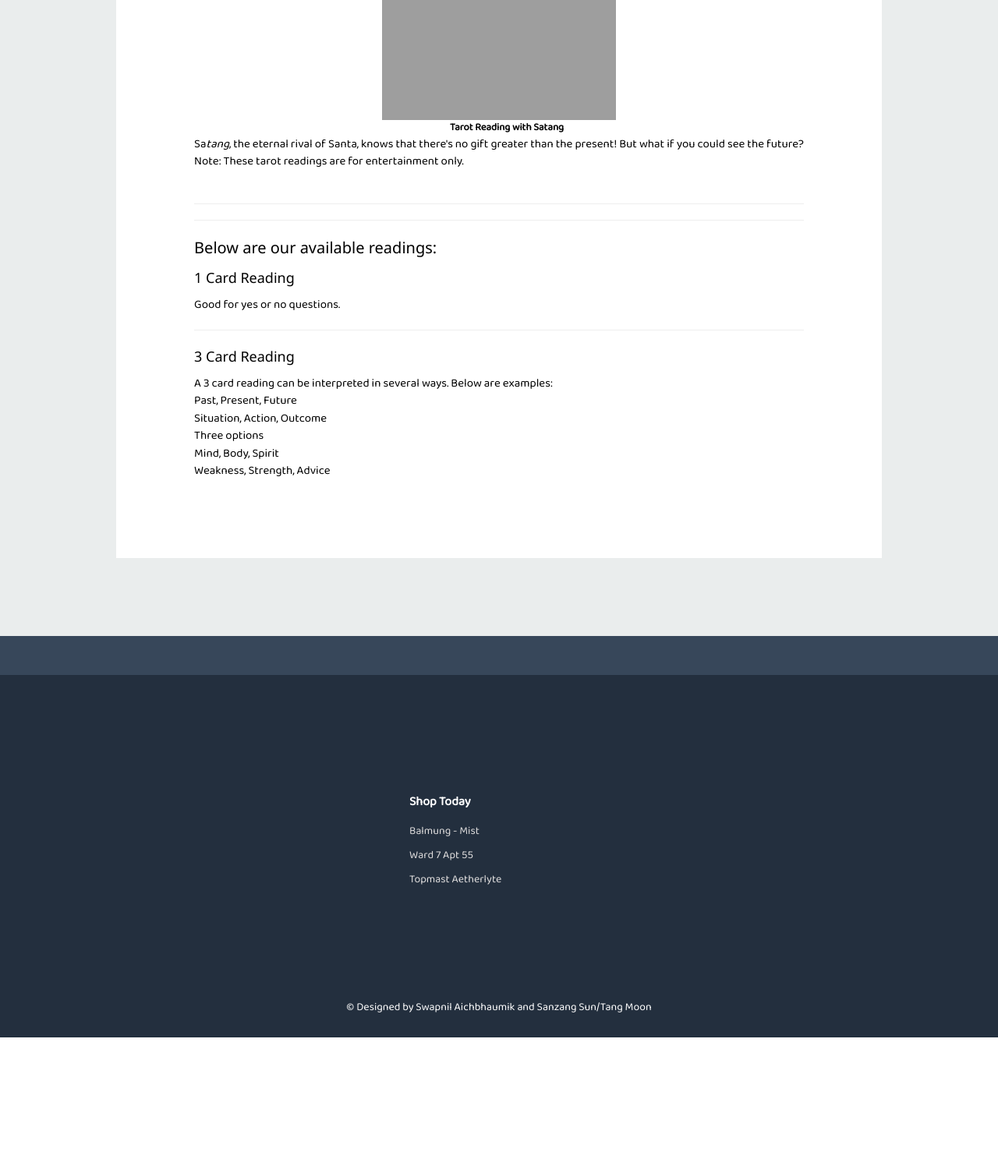
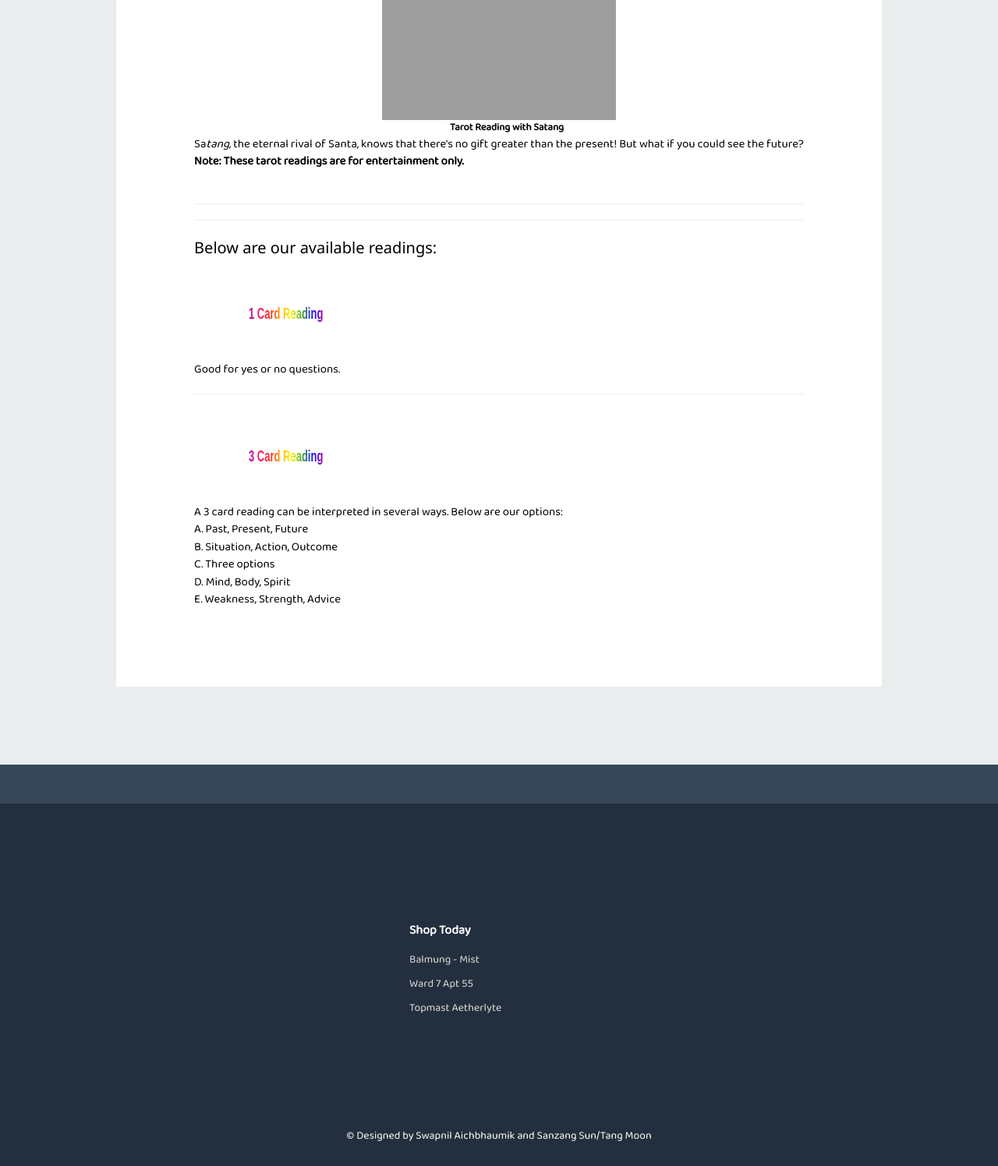
Before and after one commit to lexausart/Sari-Sari, a PHP site: page /fortune.html in a window 1280 px wide. Shown: the part 429-1925 px from the top of the page at 78% size. Before the commit the page ends 1760 px from the top, so only its background shows below. Run offline with PHP 8.4, Linux system fonts and the light colour scheme; grey boxes are pictures that could not be loaded.

Commit message:
edited fortune and style to add wordart

```diff
--- a/fortune.html
+++ b/fortune.html
@@ -104,23 +104,23 @@
 
                     <p>Sa<em>tang</em>, the eternal rival of Santa, knows that there's no gift greater than the present!
                         But what if you could see the future?</p>
-                    <p>Note: These tarot readings are for entertainment only.</p>
+                    <p><strong>Note: These tarot readings are for entertainment only.</strong></p>
                     <br>
                     <hr>
                     <hr>
                     <h4>Below are our available readings:</h4>
-                    <h5>1 Card Reading</h5>
+                    <div class="wordart rainbow"><span class="text">1 Card Reading</span></div>
                     <p>Good for yes or no questions.</p>
 
                     <hr>
 
-                    <h5>3 Card Reading</h5>
-                    <p>A 3 card reading can be interpreted in several ways. Below are examples:</p>
-                    <p>Past, Present, Future</p>
-                    <p>Situation, Action, Outcome</p>
-                    <p>Three options</p>
-                    <p>Mind, Body, Spirit</p>
-                    <p>Weakness, Strength, Advice</p>
+                    <div class="wordart rainbow"><span class="text">3 Card Reading</span></div>
+                    <p>A 3 card reading can be interpreted in several ways. Below are our options:</p>
+                    <li>A. Past, Present, Future</li>
+                    <li>B. Situation, Action, Outcome</li>
+                    <li>C. Three options</li>
+                    <li>D. Mind, Body, Spirit</li>
+                    <li>E. Weakness, Strength, Advice</li>
                 </div>
             </div>
         </div>
--- a/style.css
+++ b/style.css
@@ -874,6 +874,37 @@ i {
     height: 100%;
 }
 
+.wordart {
+    font-family: Arial, sans-serif;
+    font-size: 4em;
+    font-weight: bold;
+    position: relative;
+    z-index: 1;
+    display: inline-block;
+    -webkit-font-smoothing: antialiased;
+    -moz-osx-font-smoothing: grayscale;
+
+}
+
+.wordart.rainbow {
+    transform: scale(1, 1.5);
+    -webkit-transform: scale(1, 1.5);
+    -moz-transform: scale(1, 1.5);
+    -o-transform: scale(1, 1.5);
+    -ms-transform: scale(1, 1.5);
+}
+
+.wordart.rainbow .text {
+    background: red;
+    background: -webkit-linear-gradient(left, #b306a9, #ef2667, #f42e2c, #ffa509, #fdfc00, #55ac2f, #0b13fd, #a804af);
+    background: -o-linear-gradient(left, #b306a9, #ef2667, #f42e2c, #ffa509, #fdfc00, #55ac2f, #0b13fd, #a804af);
+    background: -moz-linear-gradient(left, #b306a9, #ef2667, #f42e2c, #ffa509, #fdfc00, #55ac2f, #0b13fd, #a804af);
+    background: linear-gradient(to right, #b306a9, #ef2667, #f42e2c, #ffa509, #fdfc00, #55ac2f, #0b13fd, #a804af);
+    background-clip: text;
+    -webkit-background-clip: text;
+    -webkit-text-fill-color: transparent;
+}
+
 /*MOBILE 800px*/
 
 
@@ -1739,4 +1770,35 @@ i {
         overflow: hidden;
         height: 100%;
     }
-}
+
+    .wordart {
+        font-family: Arial, sans-serif;
+        font-size: 4em;
+        font-weight: bold;
+        position: relative;
+        z-index: 1;
+        display: inline-block;
+        -webkit-font-smoothing: antialiased;
+        -moz-osx-font-smoothing: grayscale;
+
+    }
+
+    .wordart.rainbow {
+        transform: scale(1, 1.5);
+        -webkit-transform: scale(1, 1.5);
+        -moz-transform: scale(1, 1.5);
+        -o-transform: scale(1, 1.5);
+        -ms-transform: scale(1, 1.5);
+    }
+
+    .wordart.rainbow .text {
+        background: red;
+        background: -webkit-linear-gradient(left, #b306a9, #ef2667, #f42e2c, #ffa509, #fdfc00, #55ac2f, #0b13fd, #a804af);
+        background: -o-linear-gradient(left, #b306a9, #ef2667, #f42e2c, #ffa509, #fdfc00, #55ac2f, #0b13fd, #a804af);
+        background: -moz-linear-gradient(left, #b306a9, #ef2667, #f42e2c, #ffa509, #fdfc00, #55ac2f, #0b13fd, #a804af);
+        background: linear-gradient(to right, #b306a9, #ef2667, #f42e2c, #ffa509, #fdfc00, #55ac2f, #0b13fd, #a804af);
+        background-clip: text;
+        -webkit-background-clip: text;
+        -webkit-text-fill-color: transparent;
+    }
+}
```
